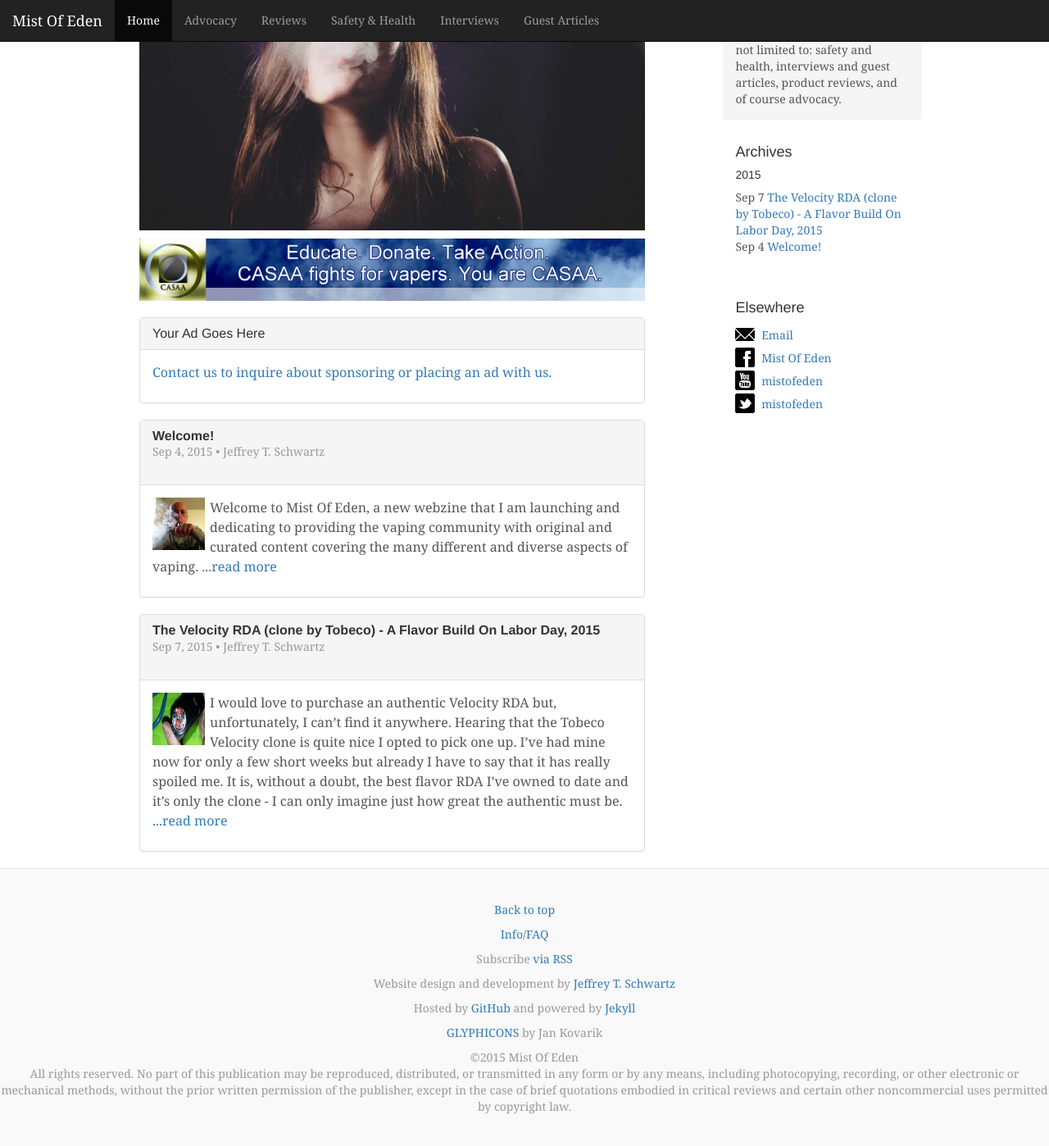
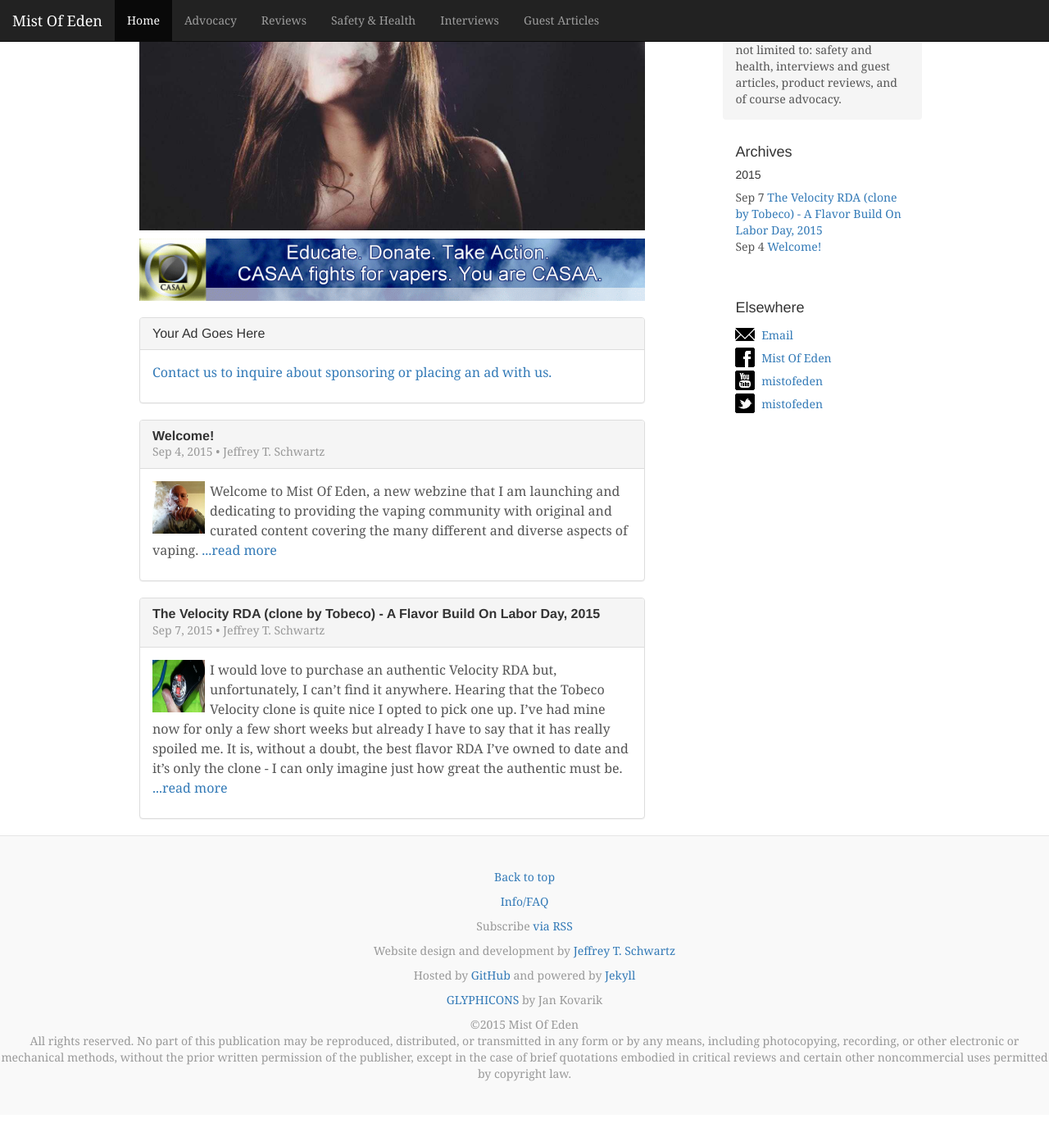
Before and after one commit to mistofeden/mistofeden.github.io, a Jekyll site: the page built from index.html, in a window 1280 px wide and 1400 px high, scrolled down 293 px. Shown: the whole window at 82% size. Built offline with Jekyll 4.4.1, drawn with Linux system fonts in a browser that asks for light colours; after the commit the page ends 1653 px from its top, so only the background shows below that.

Commit message:
Removed excess padding & margin in the panel heading for posts and eics.

```diff
--- a/css/site.scss
+++ b/css/site.scss
@@ -176,7 +176,8 @@ h6, .h6 {
 /*
  * Commom to all top-level pages
  */
-.blog-page-topimage, .blog-page-advocacy {
+.blog-page-topimage,
+.blog-page-advocacy {
     margin-bottom: 20px;
 }
 
@@ -184,20 +185,29 @@ h6, .h6 {
     vertical-align: middle;
 }
 
-.article-eic .panel-body img, .blog-post-content img:first-child {
+.article-eic .panel-body img,
+.blog-post-content img:first-child {
     @extend .pull-left;
     vertical-align: top;
     margin: 0 6px 6px 0;
 }
 
-.article-eic .panel-heading .panel-title, .article-post .panel-heading .panel-title {
+.article-eic .panel-heading .panel-title,
+.article-post .panel-heading .panel-title {
     color: $text-color;
     font-weight: bold;
 }
 
-.article-eic .panel-heading .panel-title:hover, .article-post .panel-heading .panel-title:hover {
+.article-eic .panel-heading .panel-title:hover,
+.article-post .panel-heading .panel-title:hover {
     text-decoration: underline;
     color: $text-color;
+}
+
+.article-eic .panel-heading p:last-child,
+.article-post .panel-heading p:last-child {
+    padding-bottom: 0px;
+    margin-bottom: 0px;
 }
 
 // .article-eic .panel-heading a:hover, .article-post .panel-heading a:hover {
@@ -216,7 +226,8 @@ h6, .h6 {
     cursor: pointer;
 }
 
-.facebook-like, .facebook-comments {
+.facebook-like,
+.facebook-comments {
     margin: 10px 0 10px 0;
 }
 
```
